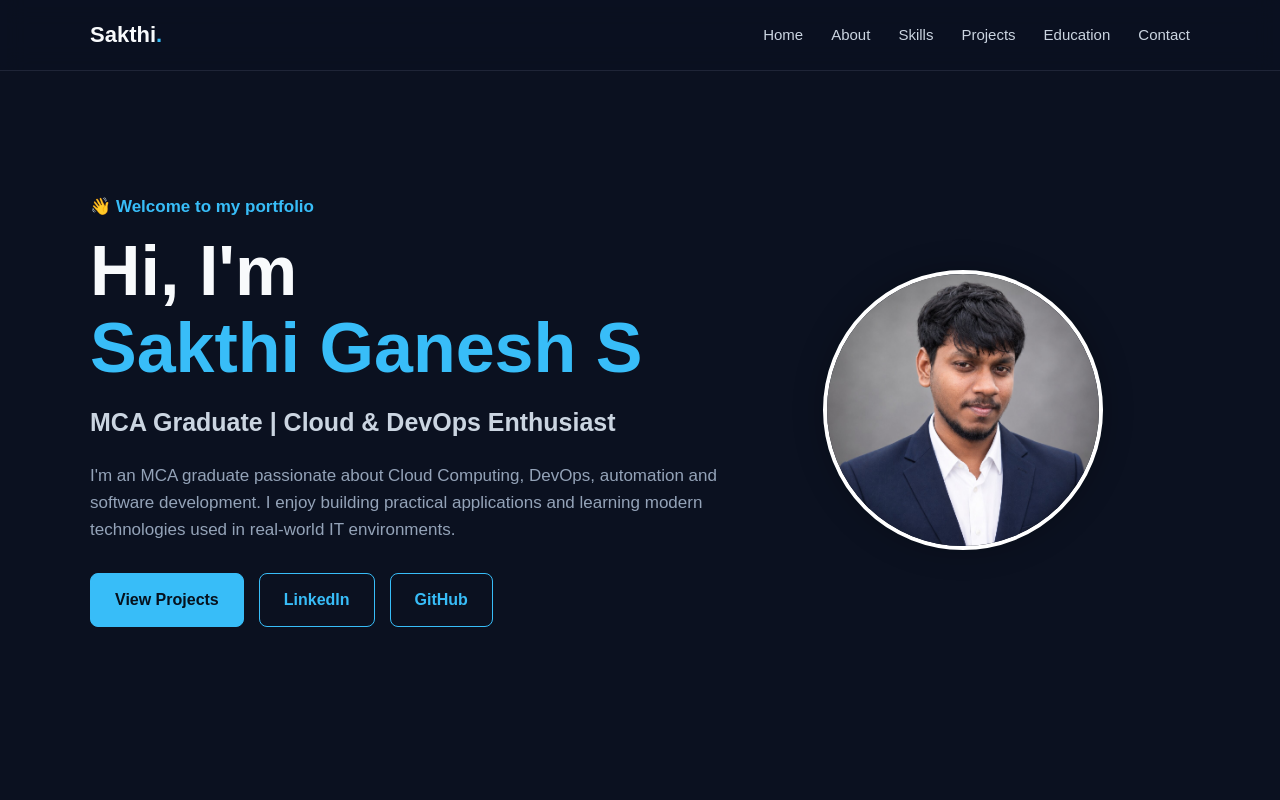
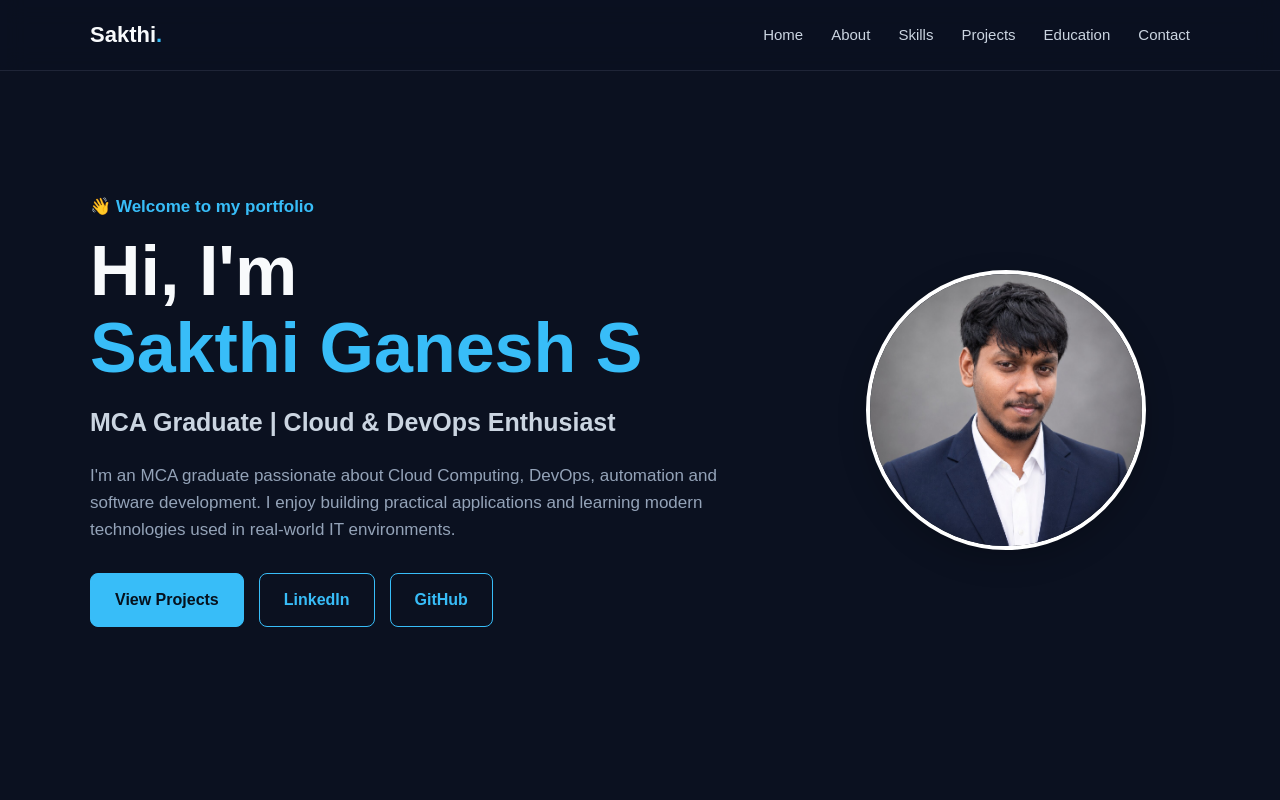
Before and after one commit to SAKTHI582/My-Portfolio, a website: page public/index.html in a window 1280 px wide. Shown: the top 800 px of the page. Drawn offline with Linux system fonts and the light colour scheme.

Commit message:
CSS Modified

```diff
--- a/public/style.css
+++ b/public/style.css
@@ -194,14 +194,16 @@ section {
     height: 280px;
     border-radius: 50%;
     overflow: hidden;
-    border: 4px solid #ffffff;
-    box-shadow: 0 0 30px rgba(0, 0, 0, 0.25);
+    margin: 0 auto;
+    border: 4px solid white;
+    box-shadow: 0 10px 30px rgba(0, 0, 0, 0.2);
 }
 
 .hero-card img {
     width: 100%;
     height: 100%;
     object-fit: cover;
+    object-position: center;
     display: block;
 }
 /* ABOUT */
```
